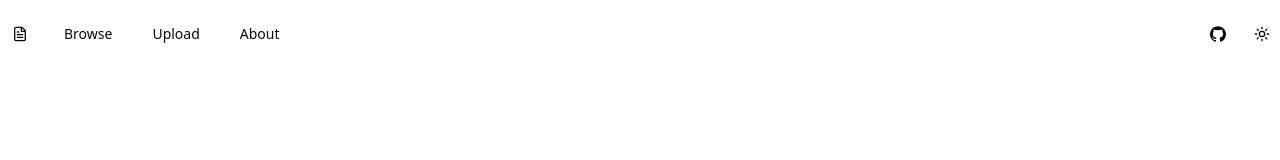
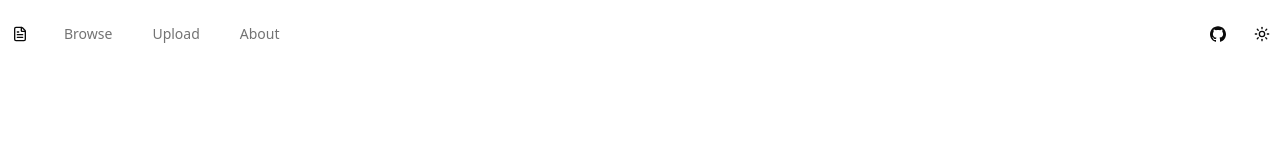
Before and after one commit to vaaniicx/dms, a React (Vite) app in the folder ui/: page / in a window 1280 px wide. Shown: the top 160 px of the page. Built offline with nearby package versions, Linux system fonts and the light colour scheme.

Commit message:
mute nav items

```diff
--- a/ui/src/components/header.tsx
+++ b/ui/src/components/header.tsx
@@ -8,16 +8,16 @@ export function Header() {
             <div className="container flex justify-between mx-auto">
                 <div className="flex gap-2">
                     <Button asChild variant="ghost">
-                        <a href="/browse"><FileText /></a>
+                        <a href="/browse" ><FileText /></a>
                     </Button>
                     <Button asChild variant="ghost">
-                        <a href="/browse">Browse</a>
+                        <a href="/browse" className="text-muted-foreground">Browse</a>
                     </Button>
                     <Button asChild variant="ghost">
-                        <a href="/upload">Upload</a>
+                        <a href="/upload" className="text-muted-foreground">Upload</a>
                     </Button>
                     <Button asChild variant="ghost">
-                        <a href="/about">About</a>
+                        <a href="/about" className="text-muted-foreground">About</a>
                     </Button>
                 </div>
 
```
